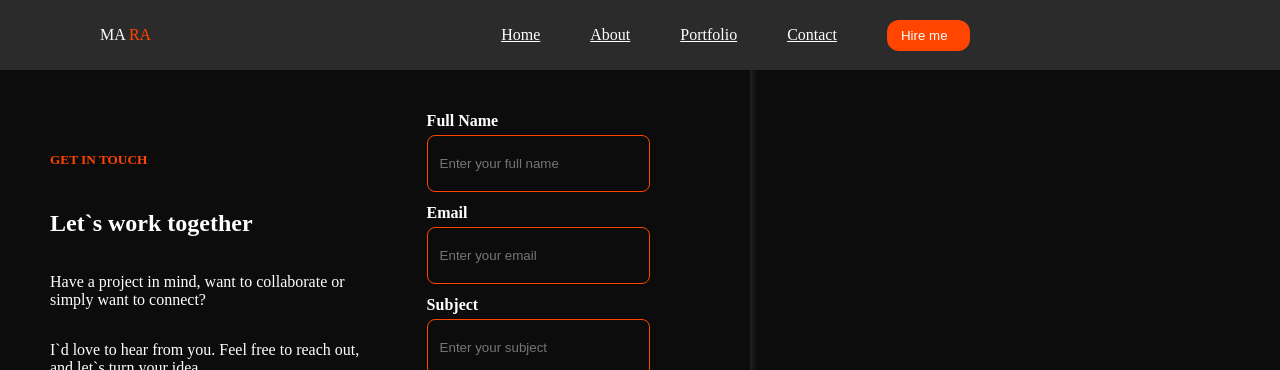
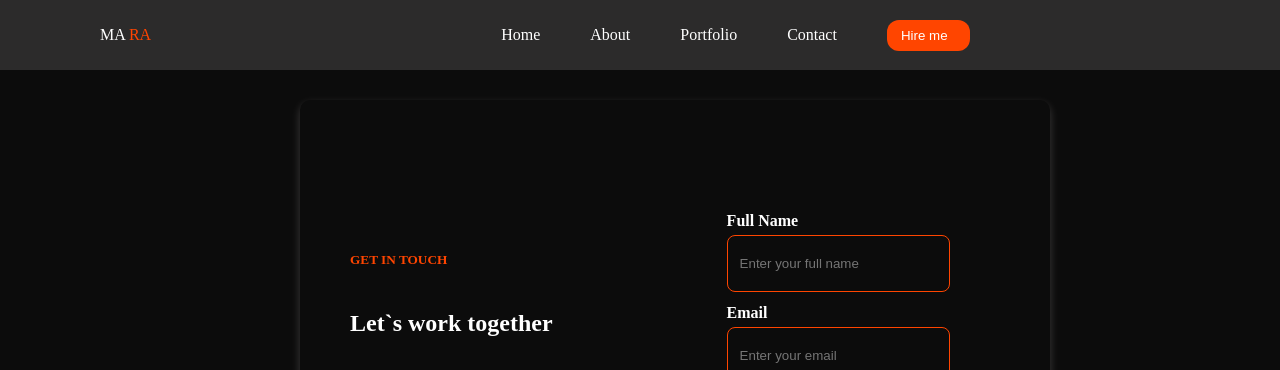
Before and after one commit to GabriellaAmaefule/Mara-portfolio, a plain HTML site: page contact.html in a window 1280 px wide. Shown: the top 370 px of the page. Drawn offline with Linux system fonts and the light colour scheme.

Commit message:
third commit

```diff
--- a/index.css
+++ b/index.css
@@ -1,3 +1,10 @@
+html, body{
+  /* overflow: hidden; */
+  /* object-fit: cover; */
+  /* overflow-y: hidden; */
+  overflow-x: hidden;
+}
+
 body{
     margin: 0;
     padding: 0;
@@ -22,7 +29,12 @@ body{
 
 .por a{
   /* background: white; */
+  text-decoration: none;
   color: #ffffff;
+}
+
+.por a:hover{
+  color: orangered;
 }
 .por button{
   padding: 8px 14px;
@@ -115,6 +127,9 @@ body{
 display: flex;
 flex-direction: row;
 justify-content: center;
+/* align-items: center; */
+margin-left: 300px;
+margin-top: 100px;
 gap: 50px;
 width: 600px;
 height: 400px;
@@ -184,7 +199,7 @@ box-shadow: 0 4px 10px rgba(251, 241, 241, 0.2);
 }
 .sna{
   display: inline-block;
-  padding-top: 40px;
+  /* padding-top: 10px; */
   border-radius: 8px;
   border: 2px solid orangered;
   overflow: hidden;
@@ -303,7 +318,7 @@ box-shadow: 0 4px 10px rgba(251, 241, 241, 0.2);
   border-radius: 6px;
   font-size: small;
   padding: 8px 10px;
-
+  margin-left: 46%;
 }
 .sel h4{
   display: flex;
```
Also changed, not shown: about.html (+17 -6 lines), project.html (+4 -1 lines).
